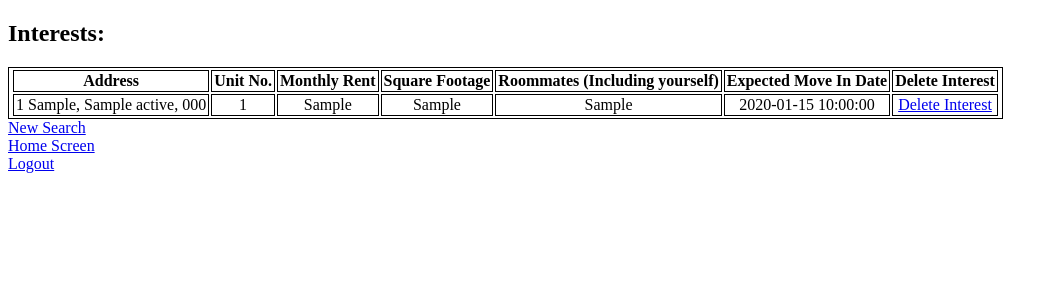
After one commit to maxgrove42/Room.io, a Flask app: template templates/edit_interests.html in a window 1280 px wide. The commit adds this page. Shown: the top 300 px of the page, without its empty margins (0-1058 px from the left). Run offline with Flask 3, Linux system fonts and the light colour scheme; the template is opened without the code that fills it: most values are stand-ins (such as "Sample title", 1, 10 or a date in 2020); parts of the project's set-up code (start-up, migrations or seed data) failed here and were passed over.

Commit message:
Delete interests
add capability to delete interests

```diff
--- a/main.py
+++ b/main.py
@@ -43,6 +43,8 @@ add_pet_page = '/add_pet'
 show_details_page = '/show_details'
 new_interest_page = '/new_interest'
 add_interest_page = '/addInterest'
+edit_interests = '/edit_interests'
+delete_interest = '/deleteInterest'
 
 # create a dictionary to store html pages,
 #  so that page name is tied to html page
@@ -56,6 +58,7 @@ html[unit_results_page] = 'unit_results.html'
 html[register_pet_page] = 'register_pet.html'
 html[show_details_page] = 'show_details.html'
 html[new_interest_page] = 'new_interest.html'
+html[edit_interests] = 'edit_interests.html'
 
 # Configure MySQL
 conn = pymysql.connect(host=sql_host,
@@ -356,6 +359,49 @@ def addInterest():
     cursor.close()
     return redirect(show_details_page + '?unitRentId=' + str(unit_rent_id))
 
+@app.route(edit_interests)
+def editInterests():
+    username = session['username']
+    cursor = conn.cursor()
+    interests_query = ("SELECT ab.AddrNum, ab.AddrStreet, ab.AddrCity, ab.AddrState, ab.AddrZipCode, "
+                       "    au.unitNumber, au.MonthlyRent, au.squareFootage, "
+                       "    i.RoommateCnt, i.MoveInDate, i.unitRentId "
+                       "FROM Interests i "
+                       "JOIN ApartmentUnit au "
+                       "    ON i.UnitRentId = au.UnitRentId "
+                       "JOIN ApartmentBuilding ab "
+                       "    ON ab.CompanyName = au.CompanyName "
+                       "    AND ab.BuildingName = au.BuildingName "
+                       "WHERE i.username = %s")
+    cursor.execute(interests_query, (username,))
+    interests_data = cursor.fetchall()
+    cursor.close()
+    return render_template(html[edit_interests],
+                           interests_data=interests_data)
+
+@app.route(delete_interest, methods=['GET'])
+def deleteInterest():
+    username = session['username']
+    unit_rent_id = int(request.args.get('unitRentId'))
+    cursor = conn.cursor()
+    # safety check to ensure this user has an interest in the unit
+    possible_rent_ids_query = ("SELECT distinct unitRentId "
+                               "FROM interests "
+                               "WHERE username = %s")
+    cursor.execute(possible_rent_ids_query, (username,))
+    possible_rent_ids = cursor.fetchall()
+    valid_rent_ids = [row['unitRentId'] for row in possible_rent_ids]
+    if unit_rent_id not in valid_rent_ids:
+        return redirect(edit_interests)
+
+    # now actually do the delete.
+    delete_query = ("DELETE FROM Interests WHERE username = %s AND unitRentId = %s "
+                    "LIMIT 1")  # limit included as a safety. only allow for one row delete.
+    cursor.execute(delete_query, (username, unit_rent_id))
+    conn.commit()
+    cursor.close()
+
+    return redirect(edit_interests)
 
 # Press the green button in the gutter to run the script.
 if __name__ == "__main__":
--- /dev/null
+++ b/templates/edit_interests.html
@@ -0,0 +1,49 @@
+<!DOCTYPE html>
+<html lang="en">
+<head>
+    <meta charset="UTF-8">
+    <title>Edit Interests</title>
+        <style type="text/css">
+        table, th, td{
+            border: 1px solid black;
+            text-align: center;
+            padding-left: 2px;
+            padding-right: 2px;
+        }
+    </style>
+</head>
+<body>
+
+
+{% if interests_data|length >= 1 %}
+<h2>Interests:</h2>
+    <table>
+        <th>Address</th>
+        <th>Unit No.</th>
+        <th>Monthly Rent</th>
+        <th>Square Footage</th>
+        <th>Roommates (Including yourself)</th>
+        <th>Expected Move In Date</th>
+        <th>Delete Interest</th>
+        {% for interest in interests_data %}
+        <tr>
+           <td>{{interest.AddrNum}} {{interest.AddrStreet}},
+               {{interest.AddrCity}} {{interest.AddrState}}, {{interest.AddrZipCode}}</td>
+            <td>{{interest.unitNumber}}</td>
+            <td>{{interest.MonthlyRent}}</td>
+            <td>{{interest.squareFootage}}</td>
+            <td>{{interest.RoommateCnt}}</td>
+            <td>{{interest.MoveInDate}}</td>
+            <td><a href="/deleteInterest?unitRentId={{interest.unitRentId}}">Delete Interest</a></td>
+        </tr>
+        {% endfor %}
+    </table>
+{% else %}
+    <p>You don't have any apartments marked as interested! Go find some!</p>
+{% endif %}
+
+<a href="/search_units">New Search</a><br>
+<a href="/home">Home Screen</a><br>
+<a href="/logout">Logout</a>
+</body>
+</html>
```
Also changed, not shown: templates/home.html (+4 -3 lines).
